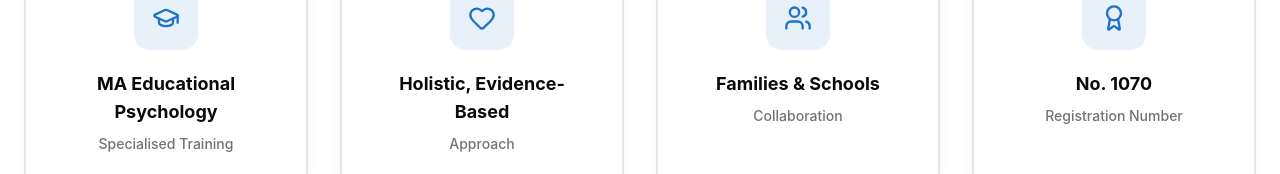
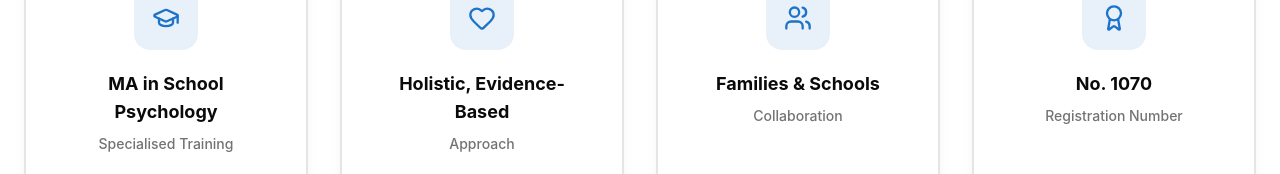
Before and after one commit to kaponael/SavvinaBanti, a Vue app: page / in a window 1280 px wide. Shown: the part 2052-2226 px from the top of the page. Built offline with nearby package versions, Linux system fonts and the light colour scheme.

Commit message:
Update AboutMeSection: correct degree title to 'MA in School Psychology' in both English and Greek for improved accuracy and consistency.

```diff
--- a/src/components/sections/AboutMeSection.vue
+++ b/src/components/sections/AboutMeSection.vue
@@ -73,7 +73,7 @@ const content = {
       {
         icon: GraduationCap,
         label: 'Specialised Training',
-        value: 'MA Educational Psychology',
+        value: 'MA in School Psychology',
       },
       {
         icon: Heart,
@@ -109,7 +109,7 @@ const content = {
       {
         icon: GraduationCap,
         label: 'Εξειδικευμένη Εκπαίδευση',
-        value: 'MA Εκπαιδευτική Ψυχολογία',
+        value: 'MA στην Σχολική Ψυχολογία',
       },
       {
         icon: Heart,
```
